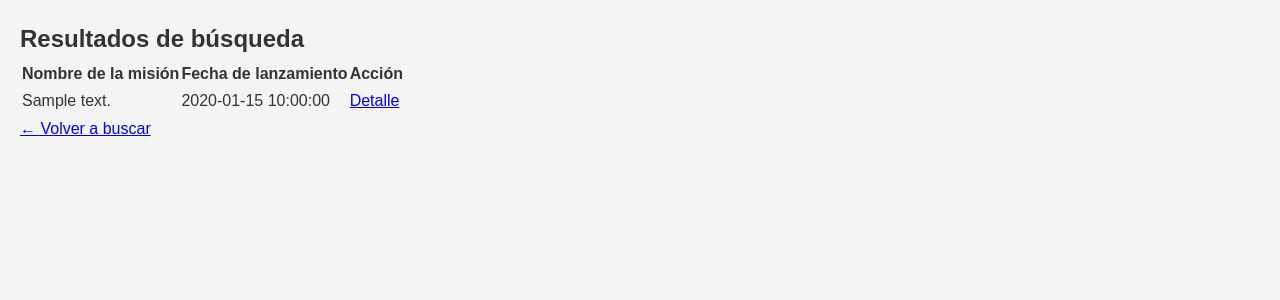
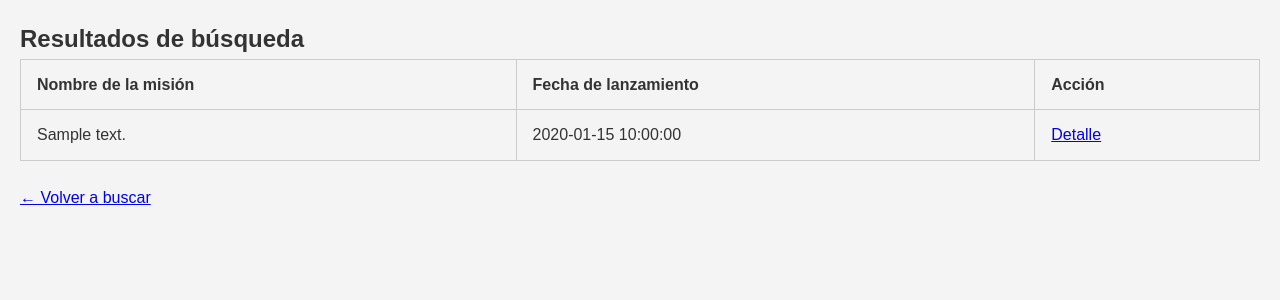
Before and after one commit to sergiojs14/Proyecto_Flask, a Flask app: template templates/listaxxxs.html in a window 1280 px wide. Shown: the part 91-391 px from the top of the page. Run offline with Flask 3, Linux system fonts and the light colour scheme; the template is opened without the code that fills it: most values are stand-ins (such as "Sample title", 1, 10 or a date in 2020).

Commit message:
Add files via upload

```diff
--- a/static/style.css
+++ b/static/style.css
@@ -42,3 +42,20 @@ footer {
 .logo:hover {
   transform: scale(1.10);
 }
+
+table {
+  width: 100%;                /* Ocupa todo el ancho disponible */
+  border-collapse: collapse;  /* Evita doble línea en bordes */
+  margin-bottom: 1.5rem;      /* Separación por debajo */
+}
+
+th, td {
+  padding: 0.75rem 1rem;      /* Espacio interno en celdas */
+  border: 1px solid #ccc;     /* Línea ligera alrededor */
+  text-align: left;           /* Alineación a la izquierda */
+}
+
+th {
+  background-color: #f4f4f4;  /* Color de fondo para cabecera */
+  font-weight: bold;
+}
```
